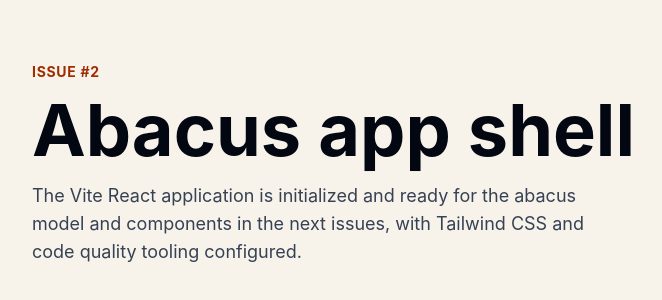
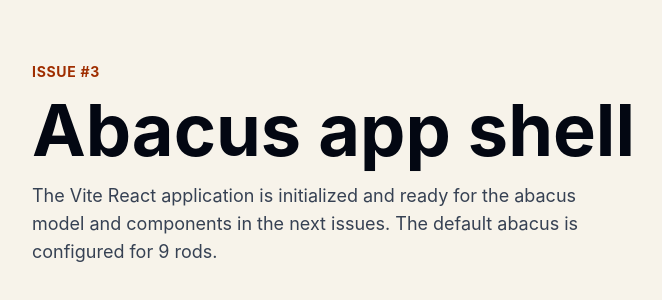
Before and after one commit to mtplayground/alex-1883-test-36, a React (Vite) app: page / in a window 1280 px wide. Shown: the part 236-536 px from the top of the page, without its empty margins (272-934 px from the left). Built offline with nearby package versions, Linux system fonts and the light colour scheme.

Commit message:
feat: Add `.env.example` and config constants

```diff
--- a/src/App.tsx
+++ b/src/App.tsx
@@ -1,3 +1,5 @@
+import { APP_CONFIG } from './config';
+
 function App() {
   return (
     <main
@@ -6,7 +8,7 @@
     >
       <section className="mx-auto w-full max-w-2xl">
         <p className="mb-3 text-sm font-bold tracking-wider text-orange-800 uppercase">
-          Issue #2
+          Issue #3
         </p>
         <h1
           id="app-title"
@@ -16,8 +18,8 @@
         </h1>
         <p className="mt-4 max-w-xl text-lg text-gray-700">
           The Vite React application is initialized and ready for the abacus
-          model and components in the next issues, with Tailwind CSS and code
-          quality tooling configured.
+          model and components in the next issues. The default abacus is
+          configured for {APP_CONFIG.rodCount} rods.
         </p>
       </section>
     </main>
--- /dev/null
+++ b/src/config.ts
@@ -0,0 +1,38 @@
+const DEFAULT_ROD_COUNT = 9;
+const MIN_ROD_COUNT = 1;
+const MAX_ROD_COUNT = 15;
+
+type IntegerEnvOptions = Readonly<{
+  value: string | undefined;
+  fallback: number;
+  min: number;
+  max: number;
+}>;
+
+function readIntegerEnv({ value, fallback, min, max }: IntegerEnvOptions) {
+  if (!value) {
+    return fallback;
+  }
+
+  const parsedValue = Number(value);
+
+  if (!Number.isInteger(parsedValue)) {
+    return fallback;
+  }
+
+  return Math.min(Math.max(parsedValue, min), max);
+}
+
+export const APP_CONFIG = Object.freeze({
+  rodCount: readIntegerEnv({
+    value: import.meta.env.VITE_ABACUS_ROD_COUNT,
+    fallback: DEFAULT_ROD_COUNT,
+    min: MIN_ROD_COUNT,
+    max: MAX_ROD_COUNT,
+  }),
+});
+
+export const CONFIG_LIMITS = Object.freeze({
+  maxRodCount: MAX_ROD_COUNT,
+  minRodCount: MIN_ROD_COUNT,
+});
```
Also changed, not shown: src/vite-env.d.ts (added, +9 -0 lines), 1 other file (tests, documents, lock files or other folders).
